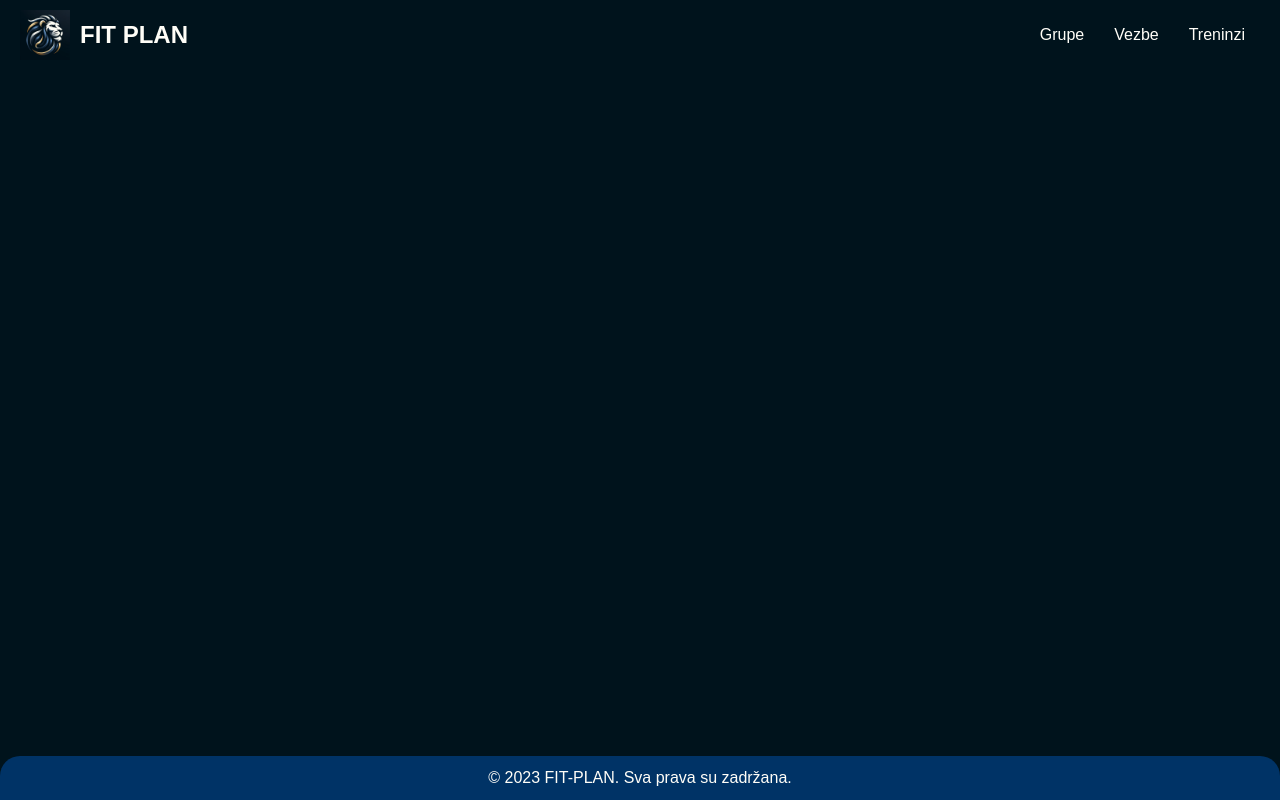
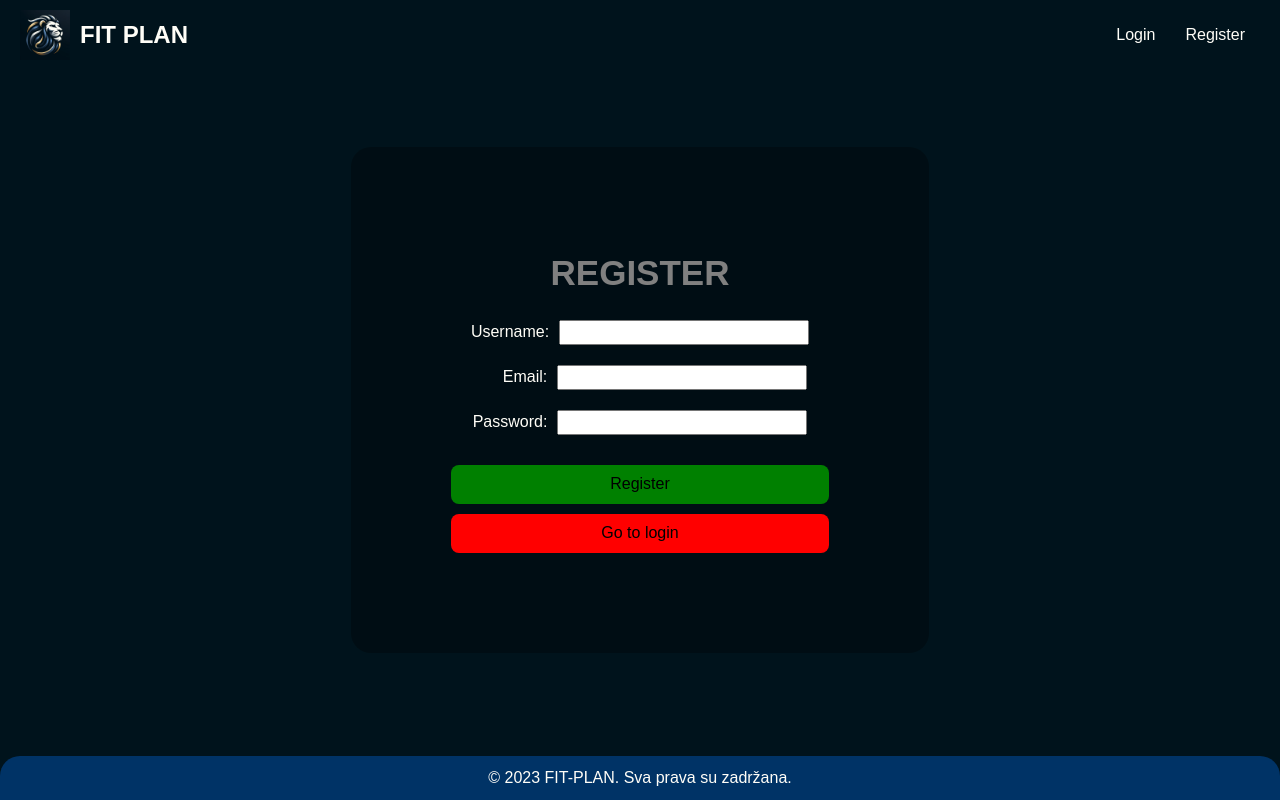
Before and after one commit to elab-development/internet-tehnologije-projekat-fitnesplaner_2020_0299, a React (Vite) app in the folder fitnes-planer/fitnes-planer-REACT/: page /register in a window 1280 px wide. Built offline with nearby package versions, Linux system fonts and the light colour scheme.

Commit message:
dodati login, register i logout strane

```diff
--- a/fitnes-planer/fitnes-planer-REACT/src/App/App.jsx
+++ b/fitnes-planer/fitnes-planer-REACT/src/App/App.jsx
@@ -1,5 +1,5 @@
-import React from 'react';
-import { BrowserRouter as Router, Routes, Route, Link } from 'react-router-dom';
+import React, { useContext, useEffect } from 'react';
+import { BrowserRouter as Router, Routes, Route, Link, Navigate } from 'react-router-dom';
 import Logo from '../images/logo.png';
 import './App.css';
 
@@ -7,32 +7,61 @@ import Home from "../Home/Home.jsx";
 import Treninzi from "../Treninzi/Treninzi.jsx";
 import Vezbe from "../Vezbe/Vezbe.jsx";
 import Grupe from "../Grupe/Grupe.jsx";
-
+import Login from "../Login/Login.jsx";
+import Register from "../Register/Register.jsx";
+import Logout from "../Logout/Logout.jsx";
+import { AuthContext } from '../Auth/AuthContext.jsx';
 
 function App() {
+  const { authenticated, loading } = useContext(AuthContext);
+
+  if (loading) {
+    return null;
+  }
+
   return (
     <Router>
       <div className="app">
         <nav className="navbar">
           <div className="navbar-content">
             <Link to="/" className="logo">
-              <img src={Logo} alt="React logo"/>
+              <img src={Logo} alt="React logo" />
               <h1 className="textLogo">FIT PLAN</h1>
             </Link>
             <div className="nav-links">
-              <Link to="/grupe">Grupe</Link>
-              <Link to="/vezbe">Vezbe</Link>
-              <Link to="/treninzi">Treninzi</Link>
+              {authenticated ? (
+                <>
+                  <Link to="/grupe">Grupe</Link>
+                  <Link to="/vezbe">Vezbe</Link>
+                  <Link to="/treninzi">Treninzi</Link>
+                  <Link to="/logout" style={{ color: "red" }}>Logout</Link>
+                </>
+              ) : (
+                <>
+                  <Link to="/login">Login</Link>
+                  <Link to="/register">Register</Link>
+                </>
+              )
+              }
             </div>
           </div>
         </nav>
 
         <main className="portal">
           <Routes>
+            <Route path="*" element={!authenticated ? <Navigate to="/" /> : null} />
             <Route path="/" element={<Home />} />
-            <Route path="/treninzi" element={<Treninzi />} />
-            <Route path="/vezbe" element={<Vezbe />} />
-            <Route path="/grupe" element={<Grupe />} />
+            <Route path="/login" element={!authenticated ? <Login /> : <Navigate to="/" />} />
+            <Route path="/register" element={!authenticated ? <Register /> : <Navigate to="/" />} />
+
+            {authenticated &&
+              <>
+                <Route path="/vezbe" element={<Vezbe />} />
+                <Route path="/grupe" element={<Grupe />} />
+                <Route path="/treninzi" element={<Treninzi />} />
+                <Route path="/logout" element={<Logout />} />
+              </>
+            }
           </Routes>
         </main>
 
--- /dev/null
+++ b/fitnes-planer/fitnes-planer-REACT/src/Auth/AuthContext.jsx
@@ -0,0 +1,28 @@
+import { createContext, useEffect, useState } from 'react';
+
+export const AuthContext = createContext({
+    authenticated: false,
+    loading: true
+});
+
+export default function AuthProvider({children}) {
+    const [authenticated, setAuthenticated] = useState(false);
+    const [loading, setLoading] = useState(true);
+
+    useEffect(() => {
+        checkAuthentication();
+    }, []);
+
+    const checkAuthentication = () => {
+        if (localStorage.getItem("token")) {
+            setAuthenticated(true);
+        }
+        setLoading(false);
+    };
+
+    return (
+        <AuthContext.Provider value={{ authenticated, loading }}>
+            { children }
+        </AuthContext.Provider>
+    );
+}
--- /dev/null
+++ b/fitnes-planer/fitnes-planer-REACT/src/Login/Login.css
@@ -0,0 +1,28 @@
+.container {
+    display: flex !important;
+    justify-content: center !important;
+    align-items: center !important;
+    height: 100vh !important;
+}
+
+.content {
+    display: flex;
+    flex-direction: column;
+    background-color: rgba(0, 0, 0, 0.3);
+    padding: 100px;
+    border-radius: 20px;
+    justify-content: center;
+    align-items: center;
+}
+
+.submit {
+    width: 100%;
+    margin-top: 10px;
+}
+
+.form-element {
+    margin: 20px;
+    display: flex;
+    align-items: center !important;
+    justify-content: center !important;
+}
--- /dev/null
+++ b/fitnes-planer/fitnes-planer-REACT/src/Login/Login.jsx
@@ -0,0 +1,57 @@
+import React, { useState } from 'react';
+import { Link } from 'react-router-dom';
+import { login } from '../api/api.js';
+import "./login.css";
+
+function Login() {
+    const [email, setEmail] = useState('');
+    const [password, setPassword] = useState('');
+
+    const handleLogin = async (e) => {
+        e.preventDefault();
+
+        login(email, password).then((data) => {
+            console.log(data)
+            if (data['access_token']) window.location.reload();
+        });
+
+        setEmail('');
+        setPassword('');
+    };
+
+    return (
+        <div className="container">
+            <div className="content">
+                <h2 style={{ fontSize: "35px", color: "grey" }}>LOGIN</h2>
+                <form onSubmit={handleLogin}>
+                    <div className="form-element">
+                        <label htmlFor="email" style={{ marginRight: "10px" }}>Email:</label>
+                        <input
+                            style={{ height: "25px", width: "250px" }}
+                            type="text"
+                            id="email"
+                            value={email}
+                            onChange={(e) => setEmail(e.target.value)}
+                        />
+                    </div>
+                    <div className="form-element">
+                        <label htmlFor="password" style={{ marginRight: "10px" }}>Password:</label>
+                        <input
+                            style={{ height: "25px", width: "250px", marginRight: "30px" }}
+                            type="password"
+                            id="password"
+                            value={password}
+                            onChange={(e) => setPassword(e.target.value)}
+                        />
+                    </div>
+                    <button className="submit" type="submit" style={{ backgroundColor: "green" }}>Login</button>
+                    <Link to="/register">
+                        <button className="submit" style={{ backgroundColor: "red" }}>Go to register</button>
+                    </Link>
+                </form>
+            </div>
+        </div>
+    );
+};
+
+export default Login;
--- /dev/null
+++ b/fitnes-planer/fitnes-planer-REACT/src/Logout/Logout.jsx
@@ -0,0 +1,14 @@
+import { useEffect } from 'react';
+import { logout } from "../api/api.js";
+
+function Logout() {
+    useEffect(() => {
+        logout().then(() => window.location.reload());
+    }, []);
+
+    return (
+        null
+    );
+};
+
+export default Logout;
--- /dev/null
+++ b/fitnes-planer/fitnes-planer-REACT/src/Register/Register.css
@@ -0,0 +1,28 @@
+.container {
+    display: flex !important;
+    justify-content: center !important;
+    align-items: center !important;
+    height: 100vh !important;
+}
+
+.content {
+    display: flex;
+    flex-direction: column;
+    background-color: rgba(0, 0, 0, 0.3);
+    padding: 100px;
+    border-radius: 20px;
+    justify-content: center;
+    align-items: center;
+}
+
+.submit {
+    width: 100%;
+    margin-top: 10px;
+}
+
+.form-element {
+    margin: 20px;
+    display: flex;
+    align-items: center;
+    justify-content: center;
+}
--- /dev/null
+++ b/fitnes-planer/fitnes-planer-REACT/src/Register/Register.jsx
@@ -0,0 +1,66 @@
+import React, { useState } from 'react';
+import { Link } from 'react-router-dom';
+import { register } from '../api/api.js';
+import "./register.css";
+
+function Login() {
+    const [username, setUsername] = useState('');
+    const [email, setEmail] = useState('');
+    const [password, setPassword] = useState('');
+
+    const handleRegister = async (e) => {
+        e.preventDefault();
+
+        register(username, email, password).then((data) => console.log(data));
+
+        setUsername('');
+        setEmail('');
+        setPassword('');
+    };
+
+    return (
+        <div className="container">
+            <div className="content">
+                <h2 style={{ fontSize: "35px", color: "grey" }}>REGISTER</h2>
+                <form onSubmit={handleRegister}>
+                    <div className="form-element">
+                        <label htmlFor="username" style={{ marginRight: "10px" }}>Username:</label>
+                        <input
+                            style={{ height: "25px", width: "250px" }}
+                            type="text"
+                            id="username"
+                            value={username}
+                            onChange={(e) => setUsername(e.target.value)}
+                        />
+                    </div>
+                    <div className="form-element">
+                        <label htmlFor="email" style={{ marginLeft: "30px", marginRight: "10px" }}>Email:</label>
+                        <input
+                            style={{ height: "25px", width: "250px" }}
+                            type="text"
+                            id="email"
+                            value={email}
+                            onChange={(e) => setEmail(e.target.value)}
+                        />
+                    </div>
+                    <div className="form-element">
+                        <label htmlFor="password" style={{ marginRight: "10px" }}>Password:</label>
+                        <input
+                            style={{ height: "25px", width: "250px" }}
+                            type="password"
+                            id="password"
+                            value={password}
+                            onChange={(e) => setPassword(e.target.value)}
+                        />
+                    </div>
+                    <button className="submit" type="submit" style={{ backgroundColor: "green" }}>Register</button>
+                    <Link to="/login">
+                        <button className="submit" style={{ backgroundColor: "red" }}>Go to login</button>
+                    </Link>
+                </form>
+            </div>
+        </div>
+    );
+};
+
+export default Login;
--- /dev/null
+++ b/fitnes-planer/fitnes-planer-REACT/src/api/api.js
@@ -0,0 +1,50 @@
+const token = localStorage.getItem("token");
+
+export async function fetchWorkouts() {
+    const response = await fetch('http://localhost:8000/api/workouts', {
+        method: "GET",
+        headers: {
+            "Authorization": `Bearer ${token}`
+        },
+    });
+};
+
+export async function login(email, password) {
+    const response = await fetch(`http://localhost:8000/api/login`, {
+        method: "POST",
+        headers: {
+            "Content-Type": "application/json"
+        },
+        body: JSON.stringify({email, password})
+    });
+
+    const data = await response.json();
+    if (data['access_token']) localStorage.setItem("token", data['access_token']);
+    return data;
+};
+
+export async function register(name, email, password) {
+    const response = await fetch('http://localhost:8000/api/register', {
+        method: "POST",
+        headers: {
+            "Content-Type": "application/json"
+        },
+        body: JSON.stringify({name, email, password})
+    });
+
+    const data = await response.json();
+    return data;
+};
+
+export async function logout() {
+    const response = await fetch('http://localhost:8000/api/logout', {
+        method: "POST",
+        headers: {
+            "Authorization": `Bearer ${token}`
+        },
+    });
+
+    const data = await response.json();
+    localStorage.removeItem("token");
+    return data;
+};
--- a/fitnes-planer/fitnes-planer-REACT/src/main.jsx
+++ b/fitnes-planer/fitnes-planer-REACT/src/main.jsx
@@ -2,9 +2,12 @@ import React from 'react'
 import ReactDOM from 'react-dom/client'
 import App from './App/App.jsx'
 import './index.css'
+import AuthProvider from './Auth/AuthContext.jsx'
 
 ReactDOM.createRoot(document.getElementById('root')).render(
-  <React.StrictMode>
-    <App />
-  </React.StrictMode>,
+  <AuthProvider>
+    <React.StrictMode>
+      <App />
+    </React.StrictMode>
+  </AuthProvider>
 )
```
Also changed, not shown: fitnes-planer/fitnes-planer-REACT/src/Home/Home.jsx (indentation only), 1 other file (tests, documents, lock files or other folders).
